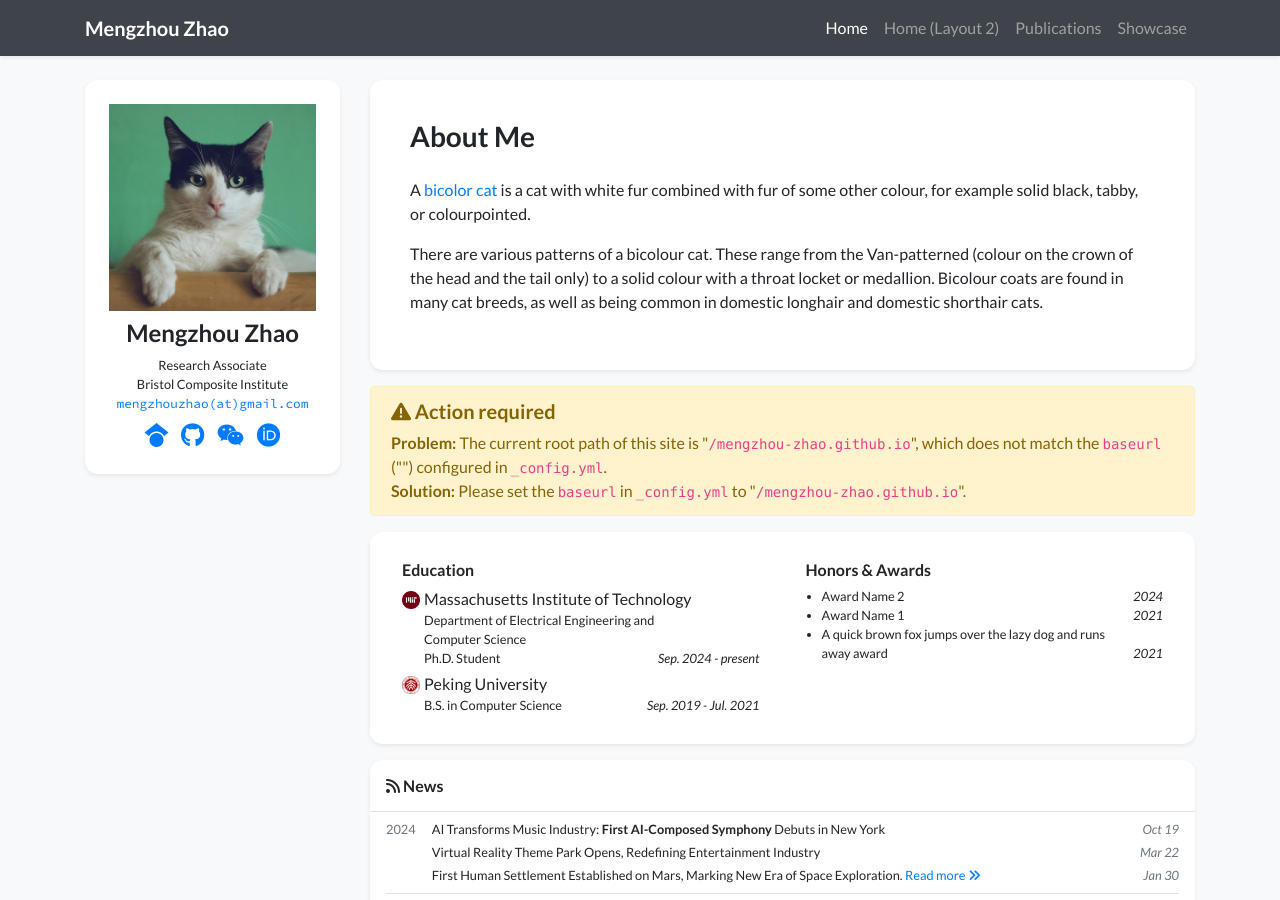
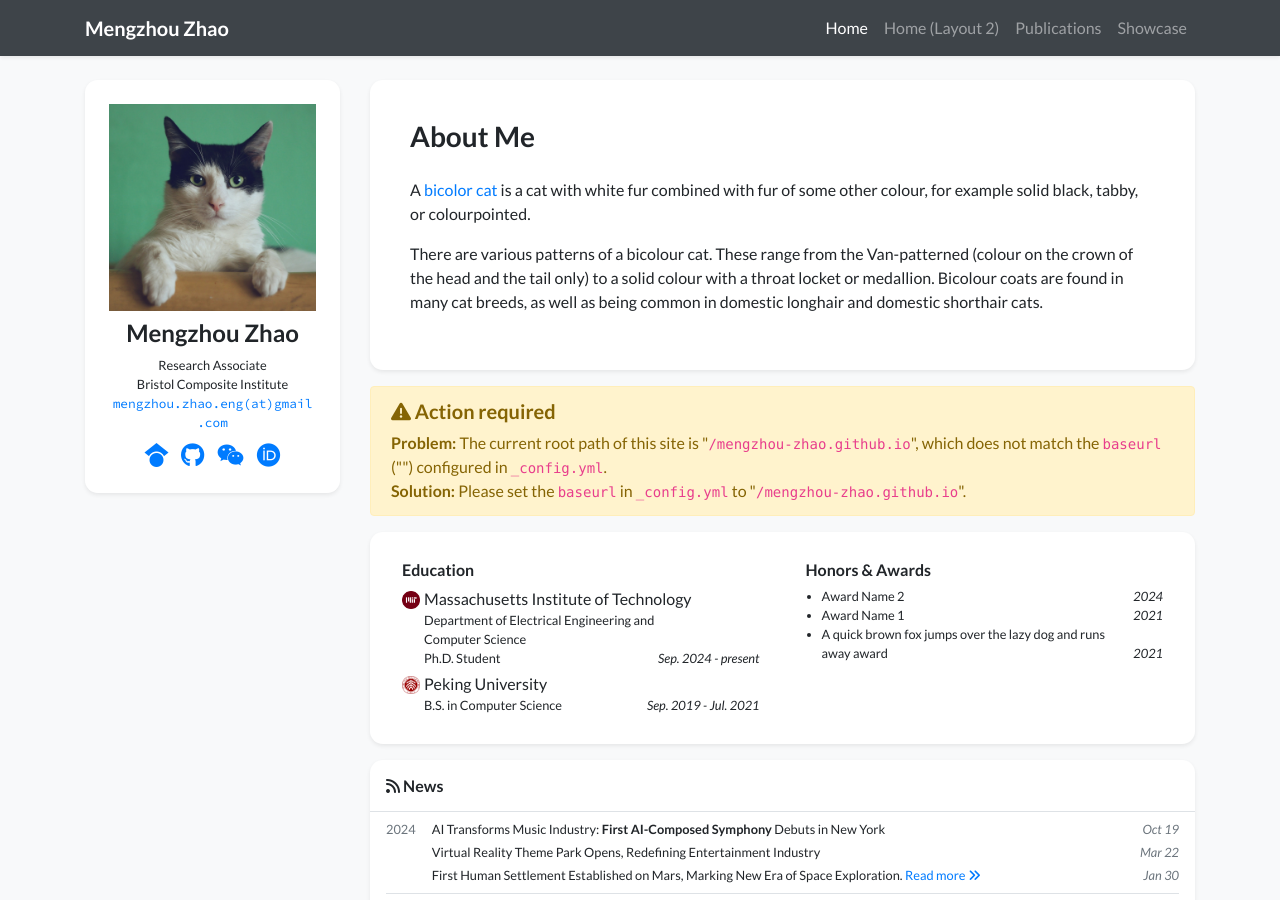
Before and after one commit to mengzhou-zhao/mengzhou-zhao.github.io, a Jekyll site: the page built from index.html, in a window 1280 px wide and 900 px high. Built offline with Jekyll 4.4.1, drawn with Linux system fonts in a browser that asks for light colours; nearby versions of some CDN libraries; a style sheet for code colours, icons or effects is not loaded.

Commit message:
Update email address in profile.yml

```diff
--- a/_data/profile.yml
+++ b/_data/profile.yml
@@ -8,7 +8,7 @@ positions:
   logo: /assets/images/badges/Bristol_Composite_Institute.png  # Logo is optional
 
 
-email: "mengzhouzhao@gmail.com"
+email: "mengzhou.zhao.eng@gmail.com"
 # cv_link: link-to-your-cv-file
 gscholar: 0HrHW3cAAAAJ  # This is an example, replace it with your own Google Scholar ID
 github: mengzhou-zhao
```
